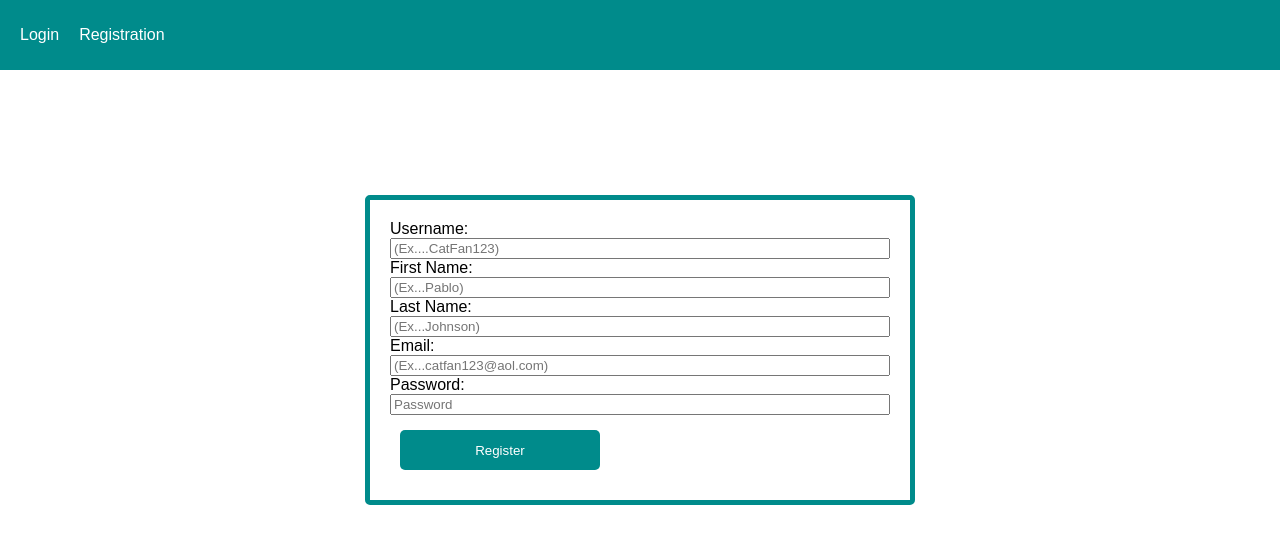
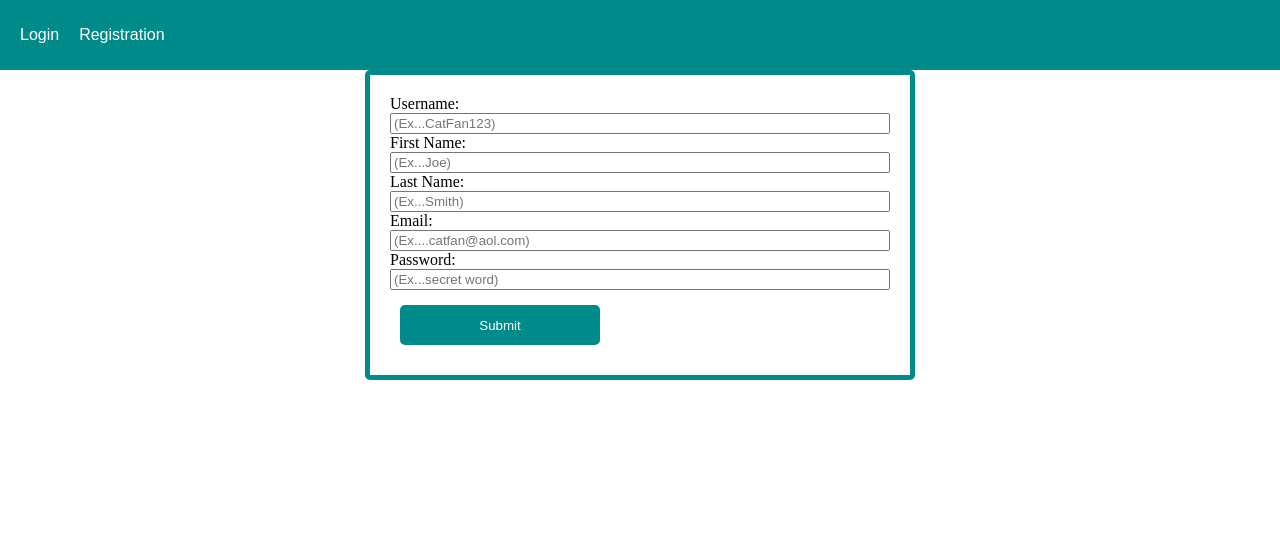
Before and after one commit to Alonso650/gato_gramo, a React (Create React App) app in the folder client/: page /registration in a window 1280 px wide. Shown: the top 544 px of the page. Built offline with nearby package versions, Linux system fonts and the light colour scheme; no server answers.

Commit message:
images are visible now and updating register form

```diff
--- a/client/src/App.css
+++ b/client/src/App.css
@@ -11,9 +11,14 @@
     padding: 0;
   }
 
+  .gramImage{
+    max-width: 200px;
+    max-height: 200px;
+    object-fit: contain;
+  }
   .gram{
     width: 400px;
-    height: 300px;
+    height: 400px;
     border-radius: 10px;
     display: flex;
     flex-direction: column;
@@ -36,6 +41,7 @@
     display: grid;
     place-content: center;
     color: white;
+    font-size: large;
   }
 
   .gram .body{
@@ -58,6 +64,7 @@
 
   .footer .username{
     flex: 50%;
+    font-size: large;
   }
 
   .footer .buttons{
--- a/client/src/components/Gram.js
+++ b/client/src/components/Gram.js
@@ -92,6 +92,7 @@ function Gram() {
 
       setGramObject({...gramObject, gramText: newGramText})
     }
+    // maybe do the same thing but for images?
   };
 
   return (
@@ -109,13 +110,22 @@ function Gram() {
           </div>
           <div className="body"
             onClick={() => {
+              if(authState.username === gramObject.username){
+                editGram("body")
+              }
+            }}
+            >
+              <img className="gramImage" src={gramObject.image} alt="gato pic"/>
+            </div>
+          {/* <div className="body"
+            onClick={() => {
               if( authState.username === gramObject.username){
                 editGram("body")
               }
             }}
           >
-            {gramObject.gramText}{" "}
-          </div>
+             {gramObject.gramText}{" "}
+          </div> */}
           <div className="footer">
             {gramObject.username}
             { authState.username === gramObject.username && (
--- a/client/src/components/Home.js
+++ b/client/src/components/Home.js
@@ -81,7 +81,8 @@ function Home() {
                 navigate(`/gram/${value.id}`)
               }}
             >
-              {value.gramText}
+              {/* {value.gramText} */}
+              <img className="gramImage" src={value.image} alt="Gram Image"/>
             </div>
             <div className="footer">
               <div className="username">
--- a/client/src/components/Registration.js
+++ b/client/src/components/Registration.js
@@ -1,76 +1,141 @@
 import React from 'react'
-import { Formik, Form, Field, ErrorMessage } from "formik";
-import * as Yup from 'yup';
+import { useNavigate } from 'react-router-dom';
+// import { Formik, Form, Field, ErrorMessage } from "formik";
+import { useForm } from "react-hook-form";
+//import * as Yup from 'yup';
+import { registrationSchema } from '../helpers/schema';
+import { yupResolver } from '@hookform/resolvers/yup';
 import axios from "axios";
 
 function Registration() {
-
-    const initialValues = {
+    const navigate = useNavigate();
+    const {register, handleSubmit, formState:{errors}} = useForm({
+      defaultValues:{
         username: "",
         firstName: "",
         lastName: "",
         email: "",
         password: "",
-    };
+      },
+      resolver: yupResolver(registrationSchema),
+    });
+    // const initialValues = {
+    //     username: "",
+    //     firstName: "",
+    //     lastName: "",
+    //     email: "",
+    //     password: "",
+    // };
 
-    const validationSchema = Yup.object().shape({
-        username: Yup.string().min(3).max(64).required("You must input a name"),
-        firstName: Yup.string().min(3).max(64).required("You must input a first name"),
-        lastName: Yup.string().min(3).max(64).required("You must input a last name"),
-        email: Yup.string().min(3).max(64).required("You must input a email"),
-        password: Yup.string().min(4).max(20).required(),
-    });
+    // const validationSchema = Yup.object().shape({
+    //     username: Yup.string().min(3).max(64).required("You must input a name"),
+    //     firstName: Yup.string().min(3).max(64).required("You must input a first name"),
+    //     lastName: Yup.string().min(3).max(64).required("You must input a last name"),
+    //     email: Yup.string().min(3).max(64).required("You must input a email"),
+    //     password: Yup.string().min(4).max(20).required(),
+    // });
 
-    const onSubmit = (data) => {
+    const submitForm = (data) => {
+      const formData = new FormData();
+      formData.append("username", data.username);
+      formData.append("firstName", data.firstName);
+      formData.append("lastName", data.lastName);
+      formData.append("email", data.email);
+      formData.append("password", data.password);
         axios.post("http://localhost:3001/auth", data).then(() => {
             console.log(data);
+            //navigate("/login");
         })
     }
 
   return (
-    <div className="createGramPage">
-        <Formik initialValues={initialValues} onSubmit={onSubmit} validationSchema={validationSchema}>
-            <Form className="formContainer">
+    // <div className="createGramPage">
+    //     <Formik initialValues={initialValues} onSubmit={onSubmit} validationSchema={validationSchema}>
+    //         <Form className="formContainer">
+    //             <label>Username:</label>
+    //             <ErrorMessage name="username" component="span"/>
+    //             <Field
+    //               id="username"
+    //               name="username"
+    //               placeholder="(Ex....CatFan123)"
+    //             />
+    //             <label>First Name:</label>
+    //             <ErrorMessage name="firstName" component="span"/>
+    //             <Field
+    //               id="firstName"
+    //               name="firstName"
+    //               placeholder="(Ex...Pablo)"
+    //             />
+    //             <label>Last Name:</label>
+    //             <ErrorMessage name="lastName" component="span"/>
+    //             <Field
+    //               id="lastName"
+    //               name="lastName"
+    //               placeholder="(Ex...Johnson)"
+    //             />
+    //             <label>Email:</label>
+    //             <ErrorMessage name="email" component="span"/>
+    //             <Field
+    //               id="email"
+    //               name="email"
+    //               placeholder="(Ex...catfan123@aol.com)"
+    //             />
+    //             <label>Password:</label>
+    //             <ErrorMessage name="password" component="span"/>
+    //             <Field
+    //               id="password"
+    //               name="password"
+    //               placeholder="Password"
+    //               type="password"
+    //             />
+
+    //             <button type="submit">Register</button>
+    //         </Form>
+    //     </Formik>
+    // </div>
+    <div className="registrationPage">
+      <div className="formContainer" onSubmit={handleSubmit(submitForm)}>
         <label>Username:</label>
-                <ErrorMessage name="username" component="span"/>
-                <Field
+          <input
             id="username"
+            placeholder="(Ex...CatFan123)"
             name="username"
-                  placeholder="(Ex....CatFan123)"
+            {...register('username')}
           />
         <label>First Name:</label>
-                <ErrorMessage name="firstName" component="span"/>
-                <Field
+          <input
             id="firstName"
+            placeholder="(Ex...Joe)"
             name="firstName"
-                  placeholder="(Ex...Pablo)"
+            {...register('firstName')}
           />
+
         <label>Last Name:</label>
-                <ErrorMessage name="lastName" component="span"/>
-                <Field
+          <input
             id="lastName"
+            placeholder="(Ex...Smith)"
             name="lastName"
-                  placeholder="(Ex...Johnson)"
+            {...register('lastName')}
           />
         <label>Email:</label>
-                <ErrorMessage name="email" component="span"/>
-                <Field
+          <input
             id="email"
+            placeholder="(Ex....catfan@aol.com)"
             name="email"
-                  placeholder="(Ex...catfan123@aol.com)"
+            type="email"
+            {...register('email')}
           />
         <label>Password:</label>
-                <ErrorMessage name="password" component="span"/>
-                <Field
+          <input
             id="password"
+            placeholder="(Ex...secret word)"
             name="password"
-                  placeholder="Password"
             type="password"
+            {...register('password')}
           />
+        <button type="submit">Submit</button>
 
-                <button type="submit">Register</button>
-            </Form>
-        </Formik>
+      </div>
     </div>
   )
 }
--- a/client/src/helpers/schema.js
+++ b/client/src/helpers/schema.js
@@ -1,8 +1,8 @@
 import * as Yup from "yup";
 
 export const validationSchema = Yup.object().shape({
-    // title: Yup.string().required("You must input a title"),
-    // gramText: Yup.string().required("You must input a description"),
+    title: Yup.string().required("You must input a title"),
+    gramText: Yup.string().required("You must input a description"),
     image: Yup.mixed().test('required', 'Please select a file', value => {
         return value && value.length;
     }),
@@ -11,3 +11,11 @@ export const validationSchema = Yup.object().shape({
     //   value => value && value.size <= 500000
     // )
 })
+
+export const registrationSchema = Yup.object().shape({
+    username: Yup.string().min(3).max(64).required("You must input a name"),
+    firstName: Yup.string().min(3).max(64).required("You must input a first name"),
+    lastName: Yup.string().min(3).max(64).required("You must input a last name"),
+    email: Yup.string().min(3).max(64).required("You must input a email"),
+    password: Yup.string().min(4).max(20).required(),
+})
```
Also changed, not shown: 2 other files (tests, documents, lock files or other folders). Lines whose indentation alone changed are shown as unchanged.
